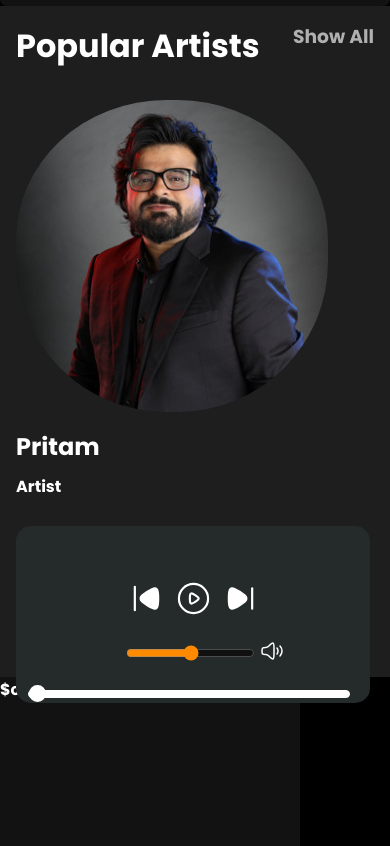
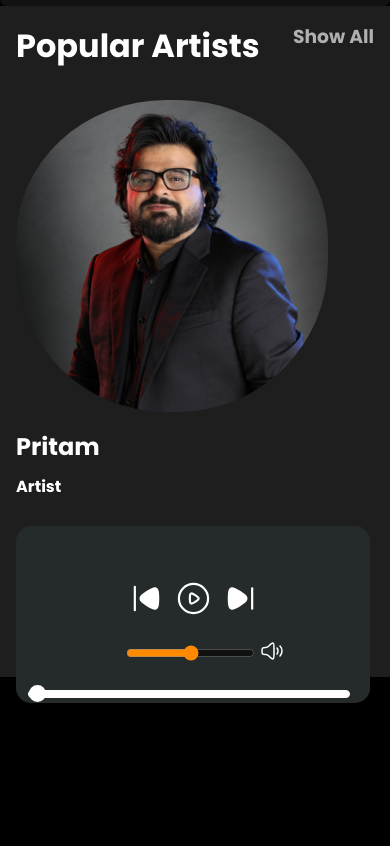
Before and after one commit to MongaAman04/Spotify-Clone, a plain HTML site: page index.html in a window 390 px wide. Shown: the part 111-957 px from the top of the page. After the commit the page ends 844 px from the top, so only its background shows below. Drawn offline with Linux system fonts and the light colour scheme; no server answers.

Commit message:
responsive

```diff
--- a/css/style.css
+++ b/css/style.css
@@ -303,8 +303,7 @@ body{
         gap: 23px;
         align-items: center;
     }
+    .play{
+        display: none;
+    }
 }
-.copyright{
-    width: 77vw;
-    height: 20vh;
-}
--- a/index.html
+++ b/index.html
@@ -139,11 +139,6 @@
         </div>
     </div>
 </div>
-<footer>
-    <div class="copyright bg-black bg-grey">
-        <p>$copy 2024 Spotify AM</p>
-    </div>
-</footer>
 <script src="script/script.js"></script>
 </body>
 </html>
```
Also changed, not shown: 12 other files.
